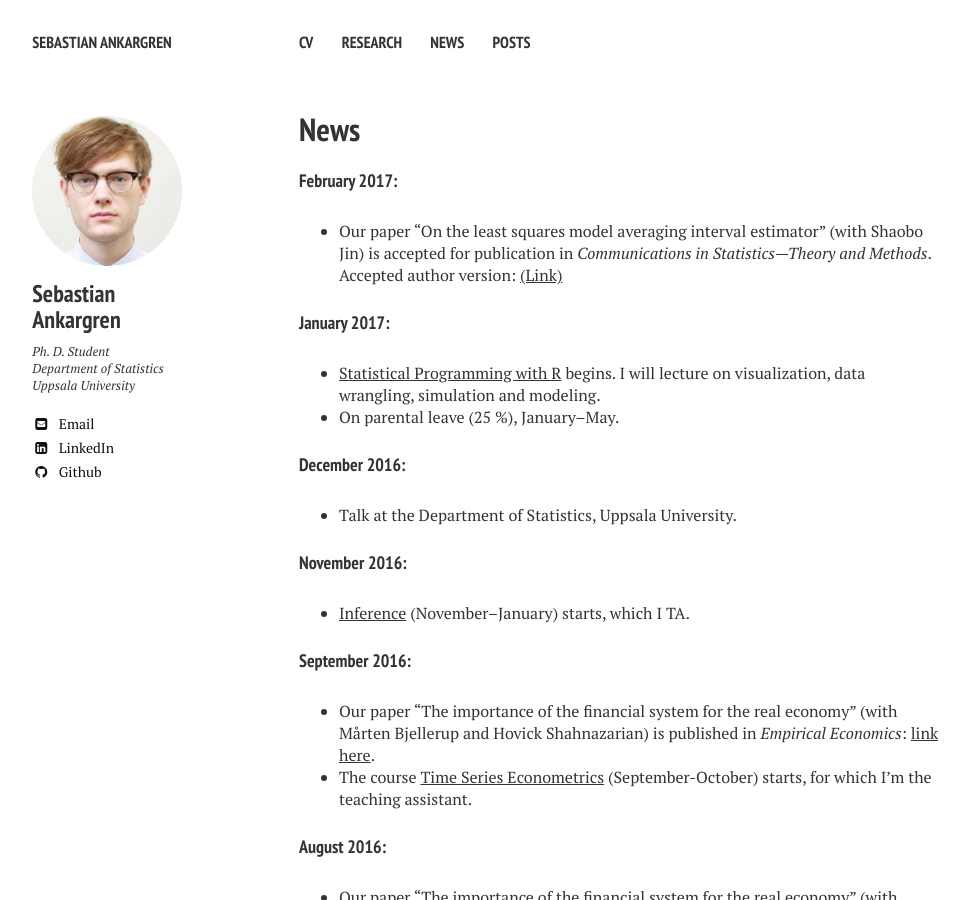
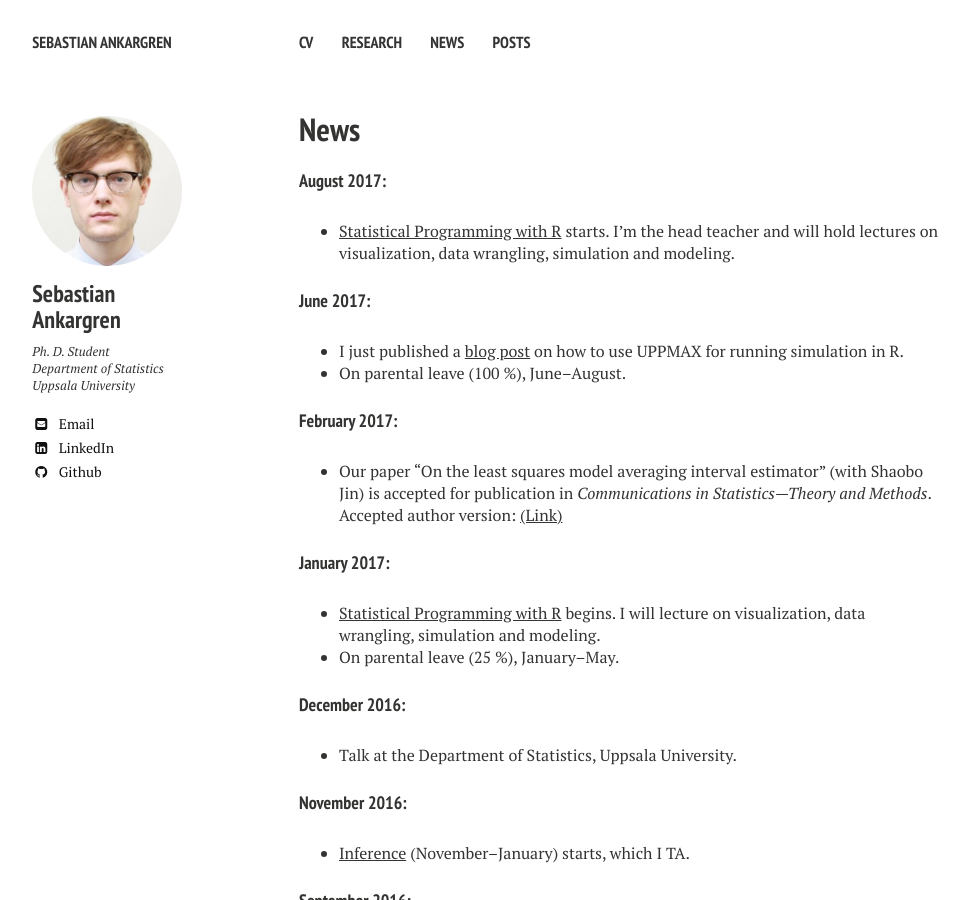
Before and after one commit to ankargren/ankargren.github.io, a Jekyll site: the page built from news/index.md, in a window 1280 px wide and 900 px high. Shown: the whole window, without its empty margins (21-991 px from the left). Built offline with Jekyll 4.4.1, drawn with Linux system fonts in a browser that asks for light colours; nearby versions of some CDN libraries.

Commit message:
News updated.

```diff
--- a/news/index.md
+++ b/news/index.md
@@ -1,10 +1,17 @@
 ---
 layout: page
 title: News
-modified: 2016-12-09
+modified: 2017-08-26
 excerpt: "News."
 image:
 ---
+#### August 2017:
+* [Statistical Programming with R](https://studentportalen.uu.se/portal/portal/uusp/student/student-course?uusp-locale=en) starts. I'm the head teacher and will hold lectures on visualization, data wrangling, simulation and modeling.
+
+#### June 2017:
+* I just published a <a href="{{ site.url }}/r/running-r-simulations-on-uppmax/">blog post</a> on how to use UPPMAX for running simulation in R.
+* On parental leave (100 %), June--August.
+
 #### February 2017:
 * Our paper "On the least squares model averaging interval estimator" (with Shaobo Jin) is accepted for publication in *Communications in Statistics---Theory and Methods*. Accepted author version: [(Link)](http://www.tandfonline.com/doi/full/10.1080/03610926.2017.1300272)
 
```
Also changed, not shown: cv/index.md (+5 -5 lines).
